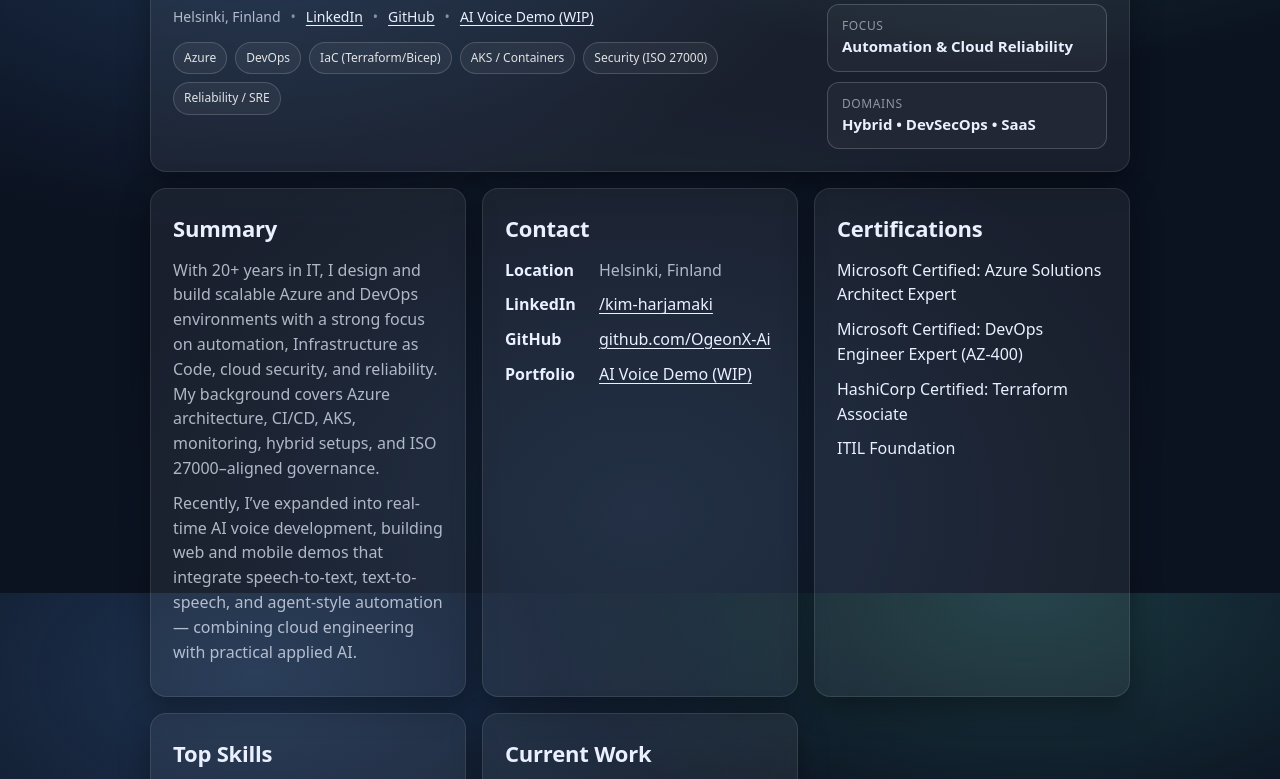
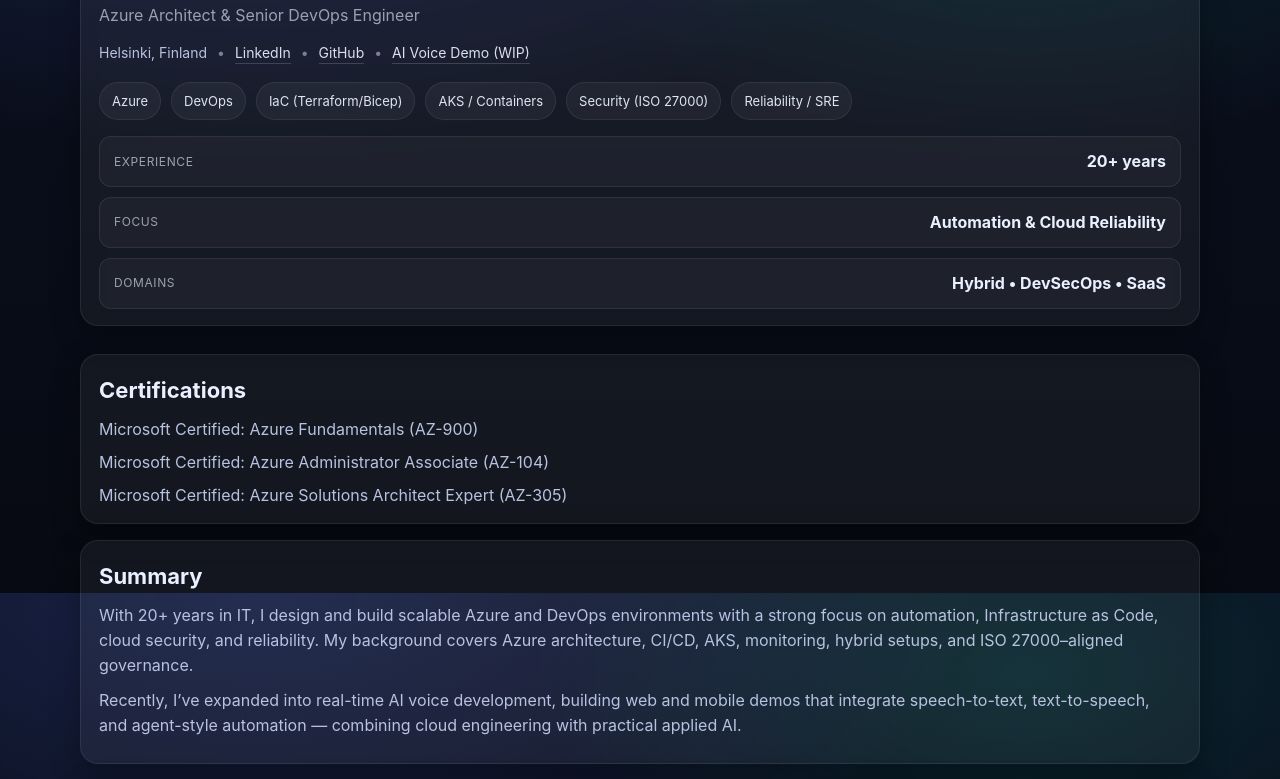
Before and after one commit to OgeonX-Ai/My-CV, a plain HTML site: page index.html in a window 1280 px wide. Shown: the part 207-986 px from the top of the page. Drawn offline with Linux system fonts and the light colour scheme.

Commit message:
Restore hero highlights and fix certifications

```diff
--- a/index.html
+++ b/index.html
@@ -12,7 +12,7 @@
   <a class="skip" href="#content">Skip to content</a>
 
   <header class="topbar">
-    <div class="wrap topbar__inner">
+    <div class="container topbar__inner">
       <div class="brand">
         <div class="brand__name">Kim Harjamäki</div>
         <div class="brand__role">Azure Architect • Senior DevOps Engineer • Cloud & Automation</div>
@@ -27,12 +27,12 @@
     </div>
   </header>
 
-  <main id="content" class="wrap">
-    <section class="hero card">
-      <div class="hero__grid">
-        <div>
+  <main id="content" class="container">
+    <section class="hero">
+      <div class="card hero__card">
+        <div class="hero__header">
           <h1 class="h1">Kim Harjamäki</h1>
-          <p class="subtitle">Azure Architect & Senior DevOps Engineer</p>
+          <p class="subtitle hero-title">Azure Architect & Senior DevOps Engineer</p>
 
           <div class="meta">
             <span>Helsinki, Finland</span>
@@ -42,10 +42,6 @@
             <a href="https://github.com/OgeonX-Ai" target="_blank" rel="noreferrer">GitHub</a>
             <span class="dot">•</span>
             <a href="https://ogeonx-ai.github.io/kim-ai-voice-demo/" target="_blank" rel="noreferrer">AI Voice Demo (WIP)</a>
-            <!-- Optional email:
-            <span class="dot">•</span>
-            <a href="mailto:you@email.com">you@email.com</a>
-            -->
           </div>
 
           <div class="chips">
@@ -58,7 +54,7 @@
           </div>
         </div>
 
-        <aside class="hero__aside">
+        <div class="hero__stack">
           <div class="kpi">
             <div class="kpi__label">Experience</div>
             <div class="kpi__value">20+ years</div>
@@ -71,12 +67,21 @@
             <div class="kpi__label">Domains</div>
             <div class="kpi__value">Hybrid • DevSecOps • SaaS</div>
           </div>
-        </aside>
+        </div>
       </div>
     </section>
 
-    <section class="grid">
-      <section class="card">
+    <section class="content">
+      <section id="certifications" class="card">
+        <h2 class="h2">Certifications</h2>
+        <ul class="cleanlist">
+          <li>Microsoft Certified: Azure Fundamentals (AZ-900)</li>
+          <li>Microsoft Certified: Azure Administrator Associate (AZ-104)</li>
+          <li>Microsoft Certified: Azure Solutions Architect Expert (AZ-305)</li>
+        </ul>
+      </section>
+
+      <section id="summary" class="card">
         <h2 class="h2">Summary</h2>
         <p class="p">
           With 20+ years in IT, I design and build scalable Azure and DevOps environments with a strong focus on automation,
@@ -90,40 +95,8 @@
       </section>
 
       <section class="card">
-        <h2 class="h2">Contact</h2>
-        <ul class="contact__list">
-          <li class="contact__item">
-            <span class="contact__label">Location</span>
-            <span>Helsinki, Finland</span>
-          </li>
-          <li class="contact__item">
-            <span class="contact__label">LinkedIn</span>
-            <a href="https://www.linkedin.com/in/kim-harjamaki/" target="_blank" rel="noreferrer">/kim-harjamaki</a>
-          </li>
-          <li class="contact__item">
-            <span class="contact__label">GitHub</span>
-            <a href="https://github.com/OgeonX-Ai" target="_blank" rel="noreferrer">github.com/OgeonX-Ai</a>
-          </li>
-          <li class="contact__item">
-            <span class="contact__label">Portfolio</span>
-            <a href="https://ogeonx-ai.github.io/kim-ai-voice-demo/" target="_blank" rel="noreferrer">AI Voice Demo (WIP)</a>
-          </li>
-        </ul>
-      </section>
-
-      <section class="card">
-        <h2 class="h2">Certifications</h2>
-        <ul class="certifications__list">
-          <li>Microsoft Certified: Azure Solutions Architect Expert</li>
-          <li>Microsoft Certified: DevOps Engineer Expert (AZ-400)</li>
-          <li>HashiCorp Certified: Terraform Associate</li>
-          <li>ITIL Foundation</li>
-        </ul>
-      </section>
-
-      <section class="card">
         <h2 class="h2">Top Skills</h2>
-        <ul class="pilllist">
+        <ul class="pilllist pilllist--columns">
           <li>Microsoft Azure (IaaS/PaaS)</li>
           <li>Azure DevOps, GitHub Actions, CI/CD</li>
           <li>IaC: Terraform, Bicep</li>
@@ -146,9 +119,8 @@
           </li>
         </ul>
       </section>
-    </section>
 
-    <section class="card">
+      <section class="card">
       <h2 class="h2">Experience</h2>
 
       <!-- Innofactor -->
@@ -386,6 +358,7 @@
       <div class="printnote">
         Tip: In the print dialog, choose <strong>Save as PDF</strong>. Set margins to <strong>Default</strong>.
       </div>
+      </section>
     </section>
 
     <footer class="footer">
--- a/style.css
+++ b/style.css
@@ -1,40 +1,40 @@
-:root{
-  --bg: #0b1220;
-  --card: rgba(255,255,255,0.06);
-  --cardBorder: rgba(255,255,255,0.10);
-  --text: #eaf0ff;
-  --muted: rgba(234,240,255,0.72);
-  --muted2: rgba(234,240,255,0.55);
-  --accent: #5eead4;    /* teal */
-  --accent2: #60a5fa;   /* blue */
-  --shadow: 0 10px 30px rgba(0,0,0,0.35);
-  --radius: 16px;
-  --max: 980px;
+:root {
+  --bg0: #070A12;
+  --bg1: #0B1020;
+  --text: #EAF0FF;
+  --muted: #B8C2E0;
+  --muted2: rgba(234, 240, 255, 0.62);
+  --border: rgba(255, 255, 255, 0.08);
+  --card: rgba(255, 255, 255, 0.06);
+  --shadow: 0 12px 40px rgba(0, 0, 0, 0.45);
+  --radius: 18px;
+  --max: 1120px;
 }
 
-*{ box-sizing: border-box; }
+* { box-sizing: border-box; }
 html, body { height: 100%; }
-body{
+body {
   margin: 0;
-  font-family: ui-sans-serif, system-ui, -apple-system, Segoe UI, Roboto, Helvetica, Arial, "Apple Color Emoji", "Segoe UI Emoji";
+  font-family: "Inter", ui-sans-serif, system-ui, -apple-system, "Segoe UI", Roboto, Helvetica, Arial;
   color: var(--text);
   background:
-    radial-gradient(1000px 600px at 20% 10%, rgba(96,165,250,0.22), transparent 60%),
-    radial-gradient(900px 500px at 80% 0%, rgba(94,234,212,0.18), transparent 55%),
-    radial-gradient(900px 700px at 50% 90%, rgba(96,165,250,0.12), transparent 60%),
-    var(--bg);
+    radial-gradient(1200px 600px at 20% 0%, rgba(90,120,255,0.18), transparent 60%),
+    radial-gradient(900px 500px at 80% 10%, rgba(0,255,200,0.10), transparent 55%),
+    linear-gradient(180deg, var(--bg1), var(--bg0));
   line-height: 1.55;
+  -webkit-font-smoothing: antialiased;
 }
 
-a{ color: var(--text); text-underline-offset: 3px; }
-a:hover{ color: white; }
+a { color: var(--text); text-underline-offset: 3px; }
+a:hover { color: #fff; }
 
-.wrap{
+.container {
   width: min(var(--max), calc(100% - 32px));
   margin: 0 auto 18px;
+  padding: 0 0 8px;
 }
 
-.skip{
+.skip {
   position: absolute;
   left: -999px;
   top: 0;
@@ -43,17 +43,17 @@ a:hover{ color: white; }
   padding: 8px 10px;
   border-radius: 10px;
 }
-.skip:focus{ left: 16px; top: 16px; z-index: 9999; }
+.skip:focus { left: 16px; top: 16px; z-index: 9999; }
 
-.topbar{
+.topbar {
   position: sticky;
   top: 0;
   z-index: 50;
   backdrop-filter: blur(12px);
-  background: rgba(11,18,32,0.65);
-  border-bottom: 1px solid rgba(255,255,255,0.08);
+  background: rgba(11,16,32,0.65);
+  border-bottom: 1px solid var(--border);
 }
-.topbar__inner{
+.topbar__inner {
   display: flex;
   align-items: center;
   justify-content: space-between;
@@ -61,200 +61,206 @@ a:hover{ color: white; }
   padding: 14px 0;
 }
 
-.brand__name{
+.brand__name {
   font-weight: 800;
   letter-spacing: 0.2px;
   font-size: 16px;
 }
-.brand__role{
+.brand__role {
   font-size: 13px;
   color: var(--muted);
 }
 
-.actions{ display: flex; gap: 10px; align-items: center; }
+.actions { display: flex; gap: 10px; align-items: center; }
 
-.btn{
-  border: 1px solid rgba(255,255,255,0.18);
+.btn {
+  border: 1px solid var(--border);
   background: rgba(255,255,255,0.06);
   color: var(--text);
   padding: 10px 14px;
   border-radius: 12px;
   cursor: pointer;
-  box-shadow: 0 6px 18px rgba(0,0,0,0.25);
-  transition: transform 0.08s ease, border-color 0.2s ease, background 0.2s ease;
+  box-shadow: 0 10px 25px rgba(0,0,0,0.25);
+  transition: transform 0.1s ease, border-color 0.2s ease, background 0.2s ease;
   display: inline-flex;
   align-items: center;
   gap: 10px;
   font-weight: 700;
 }
-.btn:hover{
-  transform: translateY(-1px);
-  border-color: rgba(255,255,255,0.30);
-  background: rgba(255,255,255,0.10);
-}
-.btn:active{ transform: translateY(0px); }
-.btn__icon{ font-size: 14px; opacity: 0.9; }
+.btn:hover { transform: translateY(-1px); border-color: rgba(255,255,255,0.20); background: rgba(255,255,255,0.10); }
+.btn:active { transform: translateY(0); }
+.btn__icon { font-size: 14px; opacity: 0.9; }
 
-.btn--primary{
+.btn--primary {
   border: 1px solid rgba(94,234,212,0.45);
   background: linear-gradient(135deg, rgba(94,234,212,0.18), rgba(96,165,250,0.14));
 }
 
-.card{
-  background: var(--card);
-  border: 1px solid var(--cardBorder);
+.hero {
+  padding: 28px 0 10px;
+}
+.hero__card {
+  border: 1px solid var(--border);
+  background: linear-gradient(135deg, rgba(255,255,255,0.08), rgba(255,255,255,0.03));
+  backdrop-filter: blur(10px);
   border-radius: var(--radius);
   box-shadow: var(--shadow);
   padding: 22px;
+  display: grid;
+  gap: 16px;
+}
+.hero__header { display: grid; gap: 6px; }
+.hero__stack {
+  display: grid;
+  gap: 10px;
 }
 
-.hero{ margin: 18px 0 16px; }
-.hero__grid{
-  display: grid;
-  grid-template-columns: 1fr 280px;
-  gap: 18px;
+.h1 {
+  margin: 0 0 6px;
+  font-size: clamp(30px, 4vw, 38px);
+  letter-spacing: 0.2px;
 }
-@media (max-width: 860px){
-  .hero__grid{ grid-template-columns: 1fr; }
+.subtitle {
+  margin: 0 0 8px;
+  color: var(--muted);
+  font-size: 16px;
 }
+.hero-title { color: var(--muted2); }
 
-.h1{
-  margin: 0 0 6px;
-  font-size: 34px;
-  line-height: 1.15;
-  letter-spacing: -0.4px;
-}
-.subtitle{
-  margin: 0 0 10px;
-  color: var(--muted);
-  font-weight: 600;
-}
-
-.meta{
+.meta {
   display: flex;
   flex-wrap: wrap;
   gap: 10px;
   align-items: center;
+  margin-bottom: 12px;
   color: var(--muted);
   font-size: 14px;
 }
-.dot{ opacity: 0.7; }
+.meta a { opacity: 0.92; text-decoration: none; border-bottom: 1px solid rgba(255,255,255,0.18); }
+.meta a:hover { opacity: 1; border-bottom-color: rgba(255,255,255,0.45); }
+.dot { opacity: 0.6; }
 
-.chips{
+.chips {
   display: flex;
   flex-wrap: wrap;
-  gap: 8px;
-  margin-top: 14px;
+  gap: 10px;
 }
-.chip{
-  font-size: 12px;
-  color: rgba(255,255,255,0.86);
-  border: 1px solid rgba(255,255,255,0.16);
+.chip {
+  padding: 8px 12px;
+  border-radius: 999px;
+  border: 1px solid var(--border);
   background: rgba(255,255,255,0.05);
-  padding: 6px 10px;
-  border-radius: 999px;
+  font-size: 13px;
+  color: var(--text);
+  opacity: 0.95;
 }
 
-.hero__aside{
+.content {
+  margin-top: 18px;
+  display: flex;
+  flex-direction: column;
+  gap: 16px;
+}
+
+.card {
+  border: 1px solid var(--border);
+  background: rgba(255,255,255,0.05);
+  border-radius: var(--radius);
+  box-shadow: 0 10px 30px rgba(0,0,0,0.30);
+  padding: 18px 18px 16px;
+}
+
+.h2 {
+  margin: 0 0 10px;
+  font-size: 22px;
+}
+.h3 {
+  margin: 0 0 4px;
+  font-size: 17px;
+}
+.p {
+  margin: 0 0 10px;
+  color: var(--muted);
+}
+
+.pilllist {
+  margin: 0;
+  padding: 0;
+  list-style: none;
   display: grid;
   gap: 10px;
 }
-.kpi{
-  border: 1px solid rgba(255,255,255,0.18);
+.pilllist li {
+  padding: 10px 12px;
+  border: 1px solid var(--border);
+  border-radius: 12px;
+  background: rgba(255,255,255,0.04);
+  color: var(--muted);
+}
+.pilllist--wrap { grid-template-columns: repeat(auto-fit, minmax(200px, 1fr)); }
+.pilllist--columns { grid-template-columns: repeat(auto-fit, minmax(220px, 1fr)); }
+
+.cleanlist {
+  list-style: none;
+  padding: 0;
+  margin: 0;
+  display: grid;
+  gap: 8px;
+  color: var(--muted);
+}
+
+.currentwork__list {
+  list-style: none;
+  padding: 0;
+  margin: 0;
+  display: grid;
+  gap: 10px;
+  color: var(--muted);
+}
+
+.kpi {
+  border: 1px solid var(--border);
   background: rgba(255,255,255,0.04);
   border-radius: 12px;
   padding: 12px 14px;
+  display: flex;
+  align-items: center;
+  justify-content: space-between;
+  gap: 12px;
 }
-.kpi__label{
+.kpi__label {
   color: var(--muted2);
   font-size: 12px;
   letter-spacing: 0.6px;
   text-transform: uppercase;
 }
-.kpi__value{
+.kpi__value {
   font-weight: 700;
-  font-size: 15px;
+  font-size: 16px;
 }
 
-.h2{
-  margin: 0 0 12px;
-  font-size: 22px;
-  letter-spacing: -0.2px;
-}
-.h3{
-  margin: 0 0 4px;
-  font-size: 17px;
-}
-.p{
-  margin: 0 0 10px;
-  color: var(--muted);
-}
-
-.grid{
-  display: grid;
-  grid-template-columns: repeat(auto-fit, minmax(260px, 1fr));
-  gap: 16px;
-  margin: 0 0 16px;
-}
-
-.pilllist{
-  margin: 0;
-  padding: 0;
-  list-style: none;
-  display: grid;
-  gap: 8px;
-}
-.pilllist li{
-  padding: 10px 12px;
-  border: 1px solid rgba(255,255,255,0.10);
-  border-radius: 12px;
-  background: rgba(255,255,255,0.03);
-  color: var(--muted);
-}
-
-.contact__list,
-.certifications__list,
-.currentwork__list{
-  list-style: none;
-  padding: 0;
-  margin: 0;
-  display: grid;
-  gap: 10px;
-}
-.contact__item{
-  display: flex;
-  gap: 10px;
-  align-items: center;
-  color: var(--muted);
-}
-.contact__label{
-  min-width: 84px;
-  color: var(--text);
-  font-weight: 700;
-}
-
-.job{
+.job {
   padding: 18px 0;
   border-top: 1px solid rgba(255,255,255,0.08);
 }
-.job:first-of-type{ border-top: 0; padding-top: 8px; }
+.job:first-of-type { border-top: 0; padding-top: 8px; }
 
-.job__head{
+.job__head {
   display: flex;
   justify-content: space-between;
   align-items: flex-start;
   gap: 12px;
 }
-.job__meta{
+.job__meta {
   display: flex;
   gap: 8px;
   flex-wrap: wrap;
   color: var(--muted2);
   font-size: 14px;
 }
-.job__tag{
+.job__tag {
   background: rgba(94,234,212,0.12);
-  color: var(--accent);
+  color: #5eead4;
   border: 1px solid rgba(94,234,212,0.35);
   border-radius: 999px;
   padding: 6px 10px;
@@ -262,7 +268,7 @@ a:hover{ color: white; }
   white-space: nowrap;
 }
 
-.bullets{
+.bullets {
   padding-left: 18px;
   margin: 10px 0;
   color: var(--muted);
@@ -270,28 +276,36 @@ a:hover{ color: white; }
   gap: 8px;
 }
 
-.printnote{
+.printnote {
   margin-top: 18px;
   color: var(--muted2);
   font-size: 13px;
 }
 
-.footer{
+.footer {
   margin: 22px 0 26px;
   color: var(--muted2);
   text-align: center;
 }
-.footer__line{
+.footer__line {
   height: 1px;
   background: rgba(255,255,255,0.14);
   margin-bottom: 12px;
 }
-.footer__text{ display: flex; justify-content: center; gap: 10px; flex-wrap: wrap; }
+.footer__text { display: flex; justify-content: center; gap: 10px; flex-wrap: wrap; }
+
+@media (max-width: 860px) {
+  .hero__card { padding: 20px; }
+  .job__head { flex-direction: column; }
+}
 
 @media print {
-  body{ background: white; color: #111; }
-  a{ color: #111; }
-  .topbar{ display: none; }
-  .card{ box-shadow: none; background: transparent; border-color: #ccc; }
-  .hero{ margin-top: 0; }
+  body { background: #fff !important; color: #000 !important; }
+  a { color: #000 !important; text-decoration: underline; }
+  .topbar, .btn { display: none !important; }
+  .hero__card, .card {
+    background: #fff !important;
+    border: 1px solid #ddd !important;
+    box-shadow: none !important;
+  }
 }
```
